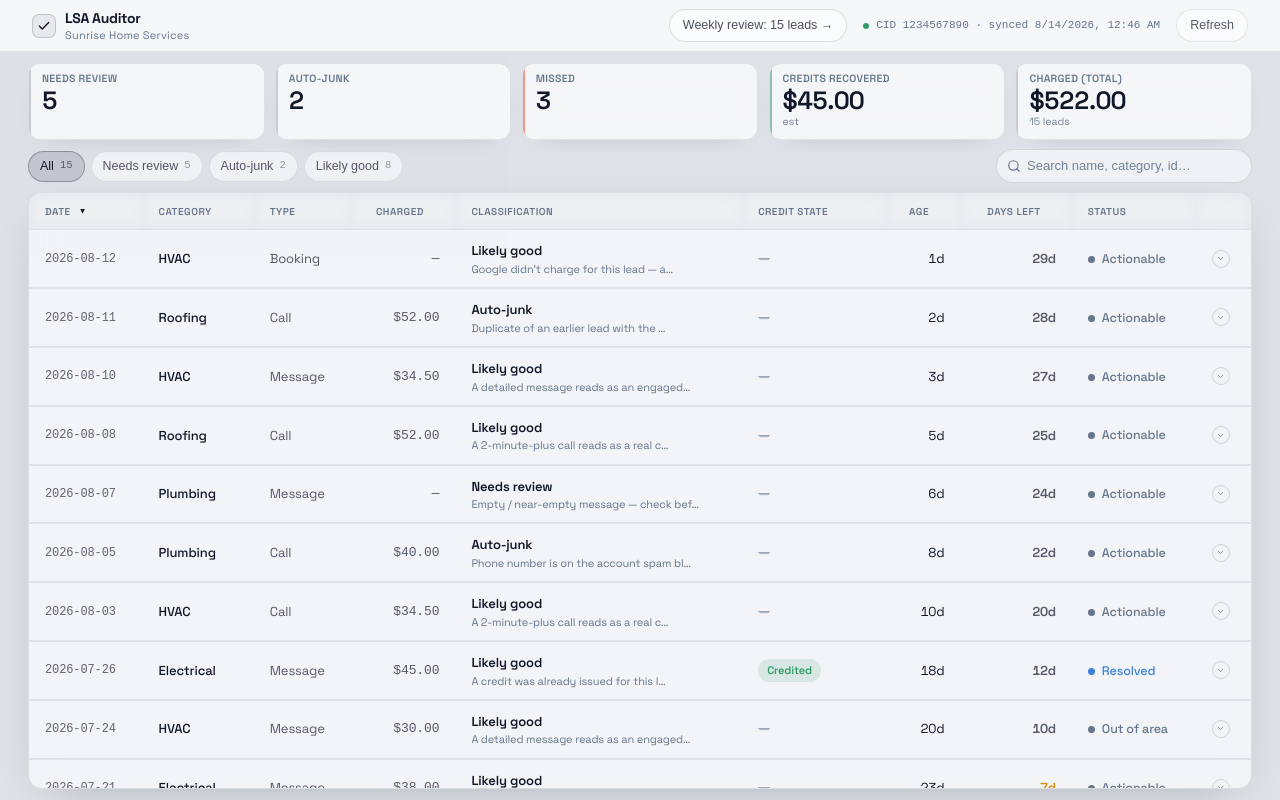
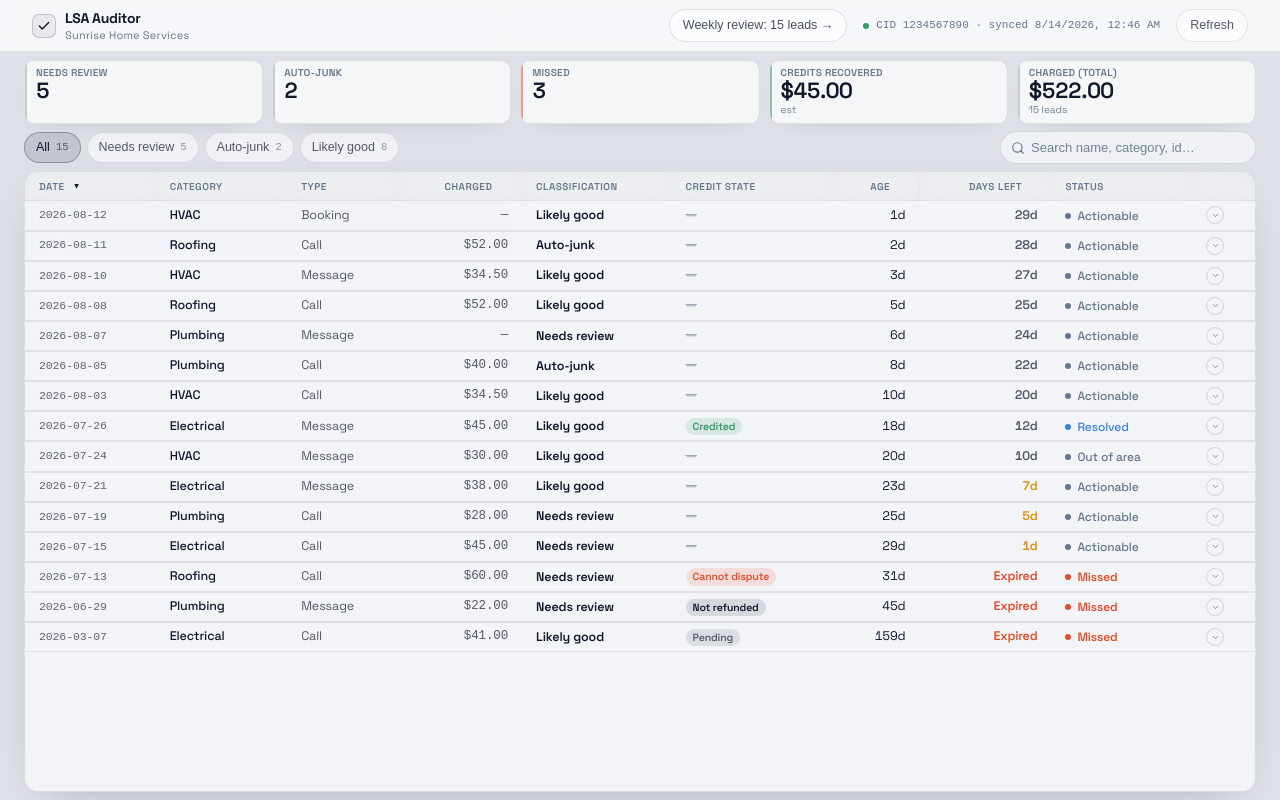
Before and after one commit to TylerSimons1127/lsa-auditor, a React (Vite) app: page / in a window 1280 px wide. Built offline with nearby package versions, Linux system fonts and the light colour scheme; the HTML template or start-up script is replaced by a standard one.

Commit message:
Densify the leads table: tighter rows (~44px), ~5px cell padding, 12.5px cells, collapsed classification detail (lives in expand panel), smaller pills/status/stat cards — scan 15-20 leads at once

```diff
--- a/src/index.css
+++ b/src/index.css
@@ -65,24 +65,24 @@
 .topbtn svg { width: 13px; height: 13px; }
 @media (max-width: 680px) { .cid { display: none; } }
 
-/* ── dashboard body: fills the rest, single screen ── */
-.dash { position: relative; z-index: 10; flex: 1 1 auto; min-height: 0; padding: clamp(10px, 1.4vh, 18px) clamp(12px, 2.2vw, 28px); }
-.dash-inner { height: 100%; display: flex; flex-direction: column; gap: clamp(8px, 1.2vh, 14px); min-height: 0; }
+/* dashboard body: fills the rest, single screen */
+.dash { position: relative; z-index: 10; flex: 1 1 auto; min-height: 0; padding: clamp(8px, 1vh, 14px) clamp(12px, 2vw, 24px); }
+.dash-inner { height: 100%; display: flex; flex-direction: column; gap: clamp(6px, 0.9vh, 10px); min-height: 0; }
 
 /* tight summary row */
-.stat-row { flex: 0 0 auto; display: grid; grid-template-columns: repeat(5, 1fr); gap: clamp(6px, 0.8vw, 12px); }
+.stat-row { flex: 0 0 auto; display: grid; grid-template-columns: repeat(5, 1fr); gap: clamp(5px, 0.7vw, 10px); }
 .stat {
   background: hsl(var(--background) / 0.7); backdrop-filter: blur(12px); -webkit-backdrop-filter: blur(12px);
-  border: 1px solid hsl(var(--foreground) / 0.1); border-radius: 12px; padding: 9px 13px;
-  display: flex; flex-direction: column; gap: 1px; box-shadow: 0 8px 28px -22px rgba(15, 23, 42, 0.4);
+  border: 1px solid hsl(var(--foreground) / 0.1); border-radius: 10px; padding: 6px 11px;
+  display: flex; flex-direction: column; gap: 0; box-shadow: 0 8px 28px -22px rgba(15, 23, 42, 0.4);
   position: relative; overflow: hidden;
 }
 .stat::before { content: ""; position: absolute; left: 0; top: 0; bottom: 0; width: 2px; background: hsl(var(--foreground) / 0.35); opacity: 0.55; }
 .stat--warn::before { background: hsl(var(--danger)); }
 .stat--accent::before { background: hsl(var(--good)); }
-.stat__label { font-size: 10.5px; font-weight: 600; color: hsl(var(--muted-foreground)); letter-spacing: 0.03em; text-transform: uppercase; line-height: 1.2; }
-.stat__value { font-family: "Space Grotesk", var(--font, sans-serif); font-size: clamp(18px, 2.1vw, 25px); font-weight: 600; letter-spacing: -0.02em; line-height: 1.05; font-variant-numeric: tabular-nums; }
-.stat__sub { font-size: 10.5px; color: hsl(var(--muted-foreground) / 0.9); }
+.stat__label { font-size: 10px; font-weight: 600; color: hsl(var(--muted-foreground)); letter-spacing: 0.03em; text-transform: uppercase; line-height: 1.15; }
+.stat__value { font-family: "Space Grotesk", var(--font, sans-serif); font-size: clamp(16px, 1.8vw, 22px); font-weight: 600; letter-spacing: -0.02em; line-height: 1.05; font-variant-numeric: tabular-nums; }
+.stat__sub { font-size: 10px; color: hsl(var(--muted-foreground) / 0.9); }
 
 /* controls row */
 .controls { flex: 0 0 auto; display: flex; align-items: center; justify-content: space-between; gap: 12px; flex-wrap: wrap; }
@@ -105,7 +105,7 @@
 }
 table { width: 100%; border-collapse: collapse; }
 thead th {
-  position: sticky; top: 0; z-index: 2; font-size: 10px; font-weight: 600; color: hsl(var(--muted-foreground)); letter-spacing: 0.05em; text-transform: uppercase; text-align: left; padding: 11px 16px 10px; border-bottom: 1px solid hsl(var(--foreground) / 0.12); background: hsl(var(--foreground) / 0.05); backdrop-filter: blur(8px); user-select: none; white-space: nowrap;
+  position: sticky; top: 0; z-index: 2; font-size: 10px; font-weight: 600; color: hsl(var(--muted-foreground)); letter-spacing: 0.05em; text-transform: uppercase; text-align: left; padding: 7px 14px 6px; border-bottom: 1px solid hsl(var(--foreground) / 0.12); background: hsl(var(--foreground) / 0.05); backdrop-filter: blur(8px); user-select: none; white-space: nowrap;
 }
 thead th.sortable:hover { color: hsl(var(--foreground) / 0.85); cursor: pointer; }
 thead th .arrow { display: inline-block; opacity: 0; margin-left: 4px; transition: opacity 0.2s, transform 0.3s; font-size: 8px; }
@@ -115,22 +115,22 @@ thead th.num { text-align: right; }
 tbody tr.row { cursor: pointer; transition: background 0.18s; }
 tbody tr.row:hover { background: hsl(var(--foreground) / 0.04); }
 tbody tr.row.open { background: hsl(var(--foreground) / 0.05); }
-tbody td { padding: 11px 16px; font-size: 13px; letter-spacing: -0.01em; border-top: 1px solid hsl(var(--foreground) / 0.08); vertical-align: middle; }
+tbody td { padding: 5px 14px; font-size: 12.5px; line-height: 1.25; letter-spacing: -0.01em; border-top: 1px solid hsl(var(--foreground) / 0.08); vertical-align: middle; }
 tbody td.num { text-align: right; font-variant-numeric: tabular-nums; }
-td.date { font-family: ui-monospace, monospace; font-size: 12px; color: hsl(var(--foreground) / 0.65); white-space: nowrap; }
+td.date { font-family: ui-monospace, monospace; font-size: 11.5px; color: hsl(var(--foreground) / 0.65); white-space: nowrap; }
 td.cat { font-weight: 500; }
 td.type { color: hsl(var(--foreground) / 0.7); }
 td.charge { font-family: ui-monospace, monospace; font-weight: 500; color: hsl(var(--foreground) / 0.7); }
-.cls { display: flex; flex-direction: column; gap: 1px; }
-.cls b { color: hsl(var(--foreground)); font-weight: 600; }
-.cls small { color: hsl(var(--muted-foreground)); font-size: 11px; line-height: 1.3; }
-.pill { display: inline-block; font-size: 11px; font-weight: 600; padding: 3px 9px; border-radius: 999px; white-space: nowrap; }
+.cls { display: flex; flex-direction: column; gap: 0; line-height: 1.2; }
+.cls b { color: hsl(var(--foreground)); font-weight: 600; font-size: 12.5px; }
+.cls small { display: none; } /* detail lives in the expand panel — keep rows one line */
+.pill { display: inline-block; font-size: 10.5px; font-weight: 600; padding: 2px 7px; border-radius: 999px; white-space: nowrap; }
 .pill--credit { background: hsl(var(--good) / 0.14); color: hsl(var(--good)); }
 .pill--pending { background: hsl(var(--foreground) / 0.1); color: hsl(var(--foreground) / 0.65); }
 .pill--none { background: hsl(var(--foreground) / 0.12); color: hsl(var(--foreground)); }
 .pill--eligible { background: hsl(var(--danger) / 0.13); color: hsl(var(--danger)); }
-.status { display: inline-flex; align-items: center; gap: 7px; font-size: 12.5px; font-weight: 500; color: hsl(var(--foreground) / 0.7); white-space: nowrap; }
-.status .dot { width: 7px; height: 7px; border-radius: 50%; background: hsl(var(--muted-foreground)); flex: 0 0 auto; transition: transform 0.3s, background 0.3s; }
+.status { display: inline-flex; align-items: center; gap: 6px; font-size: 12px; font-weight: 500; color: hsl(var(--foreground) / 0.7); white-space: nowrap; line-height: 1; }
+.status .dot { width: 6px; height: 6px; border-radius: 50%; background: hsl(var(--muted-foreground)); flex: 0 0 auto; transition: transform 0.3s, background 0.3s; }
 .status--rated .dot { background: hsl(var(--good)); } .status--rated { color: hsl(var(--good)); }
 .status--resolved .dot { background: hsl(214 70% 55%); } .status--resolved { color: hsl(214 70% 55%); }
 .status--warn .dot { background: hsl(var(--danger)); } .status--warn { color: hsl(var(--danger)); font-weight: 600; }
```
